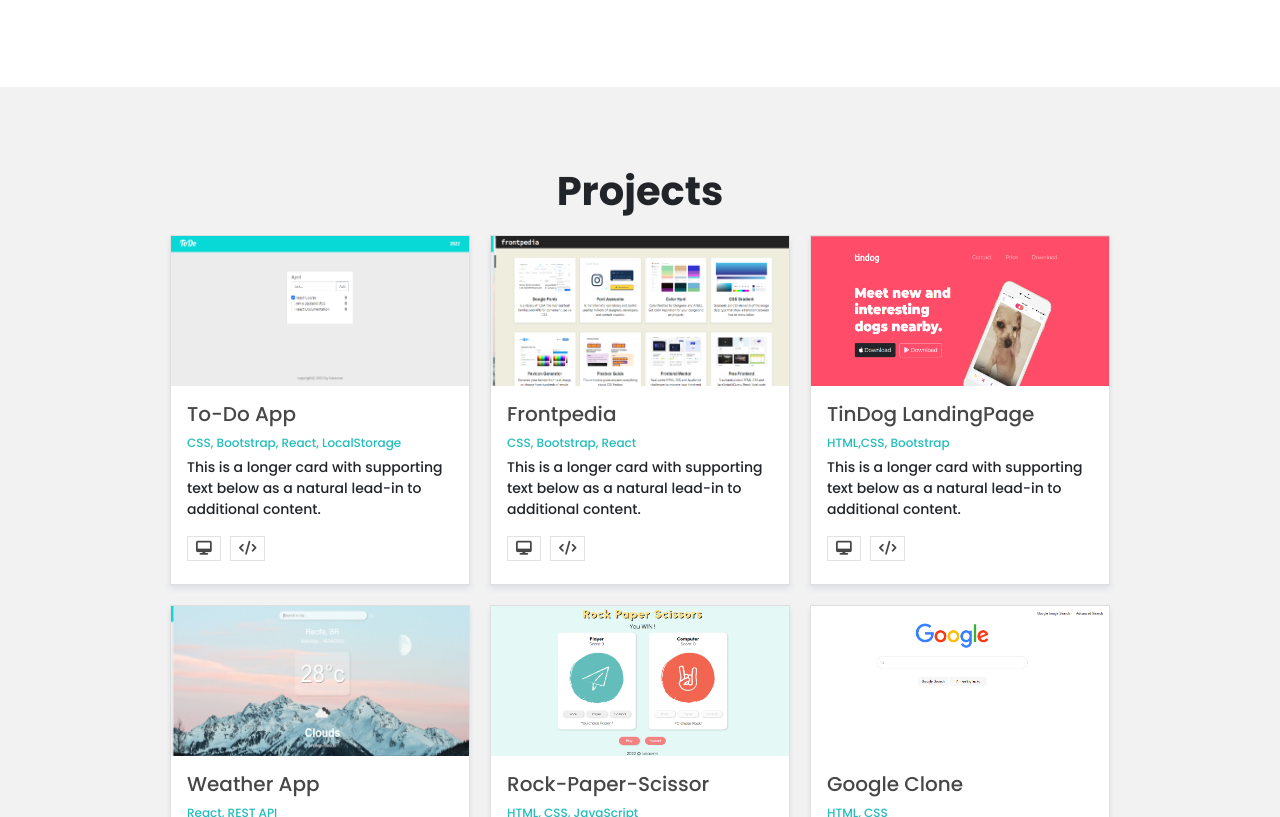
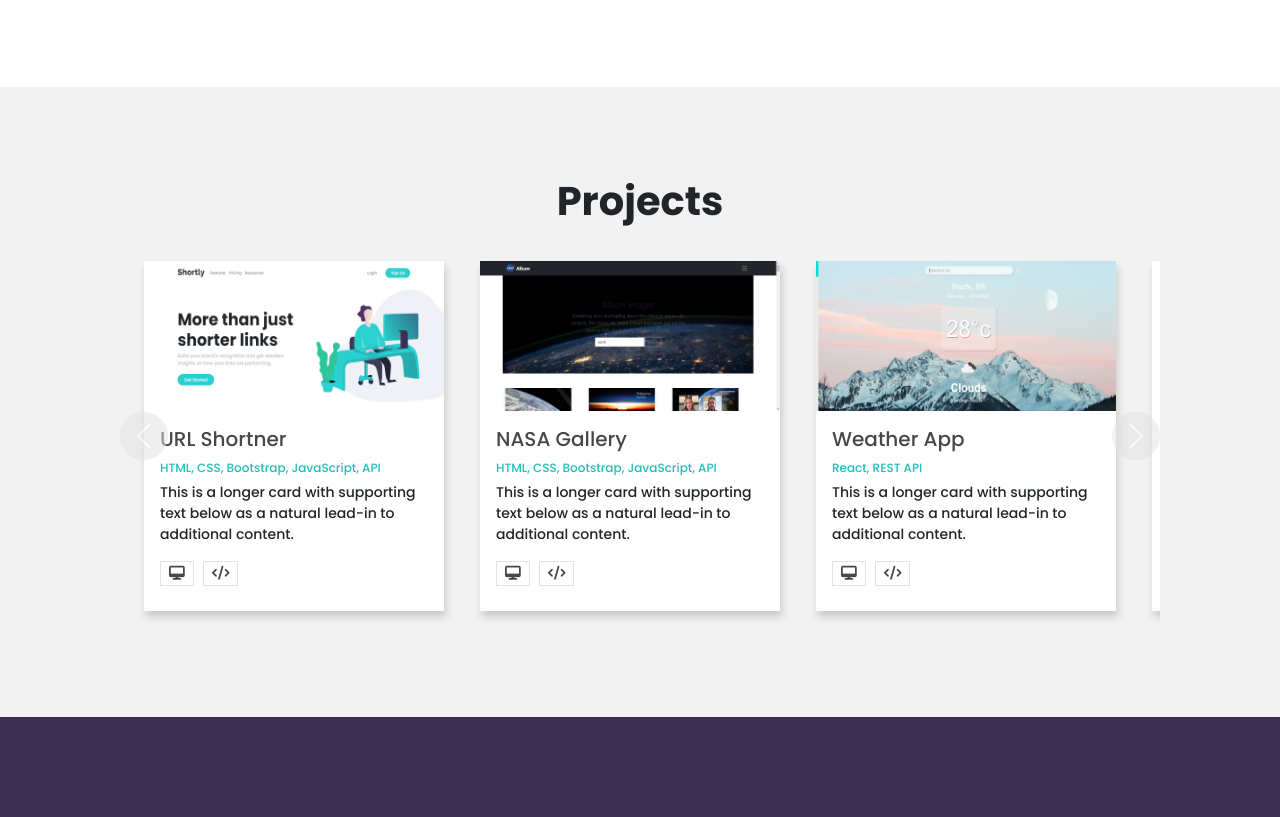
Before and after one commit to luisacmn/Portfolio, a plain HTML site: page index.html in a window 1280 px wide. Shown: the part 1983-2800 px from the top of the page. Drawn offline with nearby package versions, Linux system fonts and the light colour scheme; a script that the page names is missing.

Commit message:
Add files via upload
Changed "Projects" section:
- Created a card carousel to show projects
- Added two new projects

```diff
--- /dev/null
+++ b/app.js
@@ -0,0 +1,31 @@
+var multipleCardCarousel = document.querySelector(
+    "#carouselExampleControls"
+  );
+  if (window.matchMedia("(min-width: 768px)").matches) {
+    var carousel = new bootstrap.Carousel(multipleCardCarousel, {
+      interval: false,
+    });
+    var carouselWidth = $(".carousel-inner")[0].scrollWidth;
+    var cardWidth = $(".carousel-item").width();
+    var scrollPosition = 0;
+    $("#carouselExampleControls .carousel-control-next").on("click", function () {
+      if (scrollPosition < carouselWidth - cardWidth * 4) {
+        scrollPosition += cardWidth;
+        $("#carouselExampleControls .carousel-inner").animate(
+          { scrollLeft: scrollPosition },
+          600
+        );
+      }
+    });
+    $("#carouselExampleControls .carousel-control-prev").on("click", function () {
+      if (scrollPosition > 0) {
+        scrollPosition -= cardWidth;
+        $("#carouselExampleControls .carousel-inner").animate(
+          { scrollLeft: scrollPosition },
+          600
+        );
+      }
+    });
+  } else {
+    $(multipleCardCarousel).addClass("slide");
+  }
--- a/index.html
+++ b/index.html
@@ -128,42 +128,37 @@
         </div>
     </section>
 
-    <section id="projects">
+
+    <section id="projects" class="carousel">
         <h3 >Projects</h3>
         <div class="container">
+            <div id="carouselExampleControls" class="carousel" data-bs-ride="carousel">
+                <div class="carousel-inner">
+                    <div class="carousel-item active">
                         <div class="card">
-                <img src="images/Todo.png" class="card-img-top" alt="TodoApp">
+                            <img src="images/url-short.png" class="card-img-top" alt="TodoApp">
                             <div class="card-body">
-                  <h5 class="card-title">To-Do App</h5>
-                  <p class="card-skill">CSS, Bootstrap, React, LocalStorage</p>
+                            <h5 class="card-title">URL Shortner</h5>
+                            <p class="card-skill">HTML, CSS, Bootstrap, JavaScript, API</p>
                             <p class="card-text">This is a longer card with supporting text below as a natural lead-in to additional content.</p>
-                  <a href="https://csb-bxpsmf.netlify.app/" target="_blank" class="btn cardBtn"><i class="fa-solid fa-desktop"></i></a>
-                  <a href="https://github.com/luisacmn/Todo-App" target="_blank" class="btn cardBtn"><i class="fa-solid fa-code"></i></a>
+                            <a href="https://luisacmn.github.io/URL-Shortner/" target="_blank" class="btn cardBtn"><i class="fa-solid fa-desktop"></i></a>
+                            <a href="https://github.com/luisacmn/URL-Shortner" target="_blank" class="btn cardBtn"><i class="fa-solid fa-code"></i></a>
                             </div>
                         </div>
-
+                    </div>
+                    <div class="carousel-item ">
                         <div class="card">
-                <img src="images/frontpedia.png" class="card-img-top" alt="frontpedia">
+                            <img src="images/nasa-gallery.png" class="card-img-top" alt="...">
                             <div class="card-body">
-                  <h5 class="card-title">Frontpedia</h5>
-                  <p class="card-skill">CSS, Bootstrap, React</p>
-                  <p class="card-text">This is a longer card with supporting text below as a natural lead-in to additional content. </p>
-                  <a href="https://csb-84ohm1.netlify.app/" target="_blank" class="btn cardBtn"><i class="fa-solid fa-desktop"></i></a>
-                  <a href="https://github.com/luisacmn/Frontpedia-React" target="_blank" class="btn cardBtn"><i class="fa-solid fa-code"></i></a>
+                            <h5 class="card-title">NASA Gallery</h5>
+                            <p class="card-skill">HTML, CSS, Bootstrap, JavaScript, API</p>
+                            <p class="card-text">This is a longer card with supporting text below as a natural lead-in to additional content.</p>
+                            <a href="https://luisacmn.github.io/Nasa-gallery/" target="_blank" class="btn cardBtn"><i class="fa-solid fa-desktop"></i></a>
+                            <a href="https://github.com/luisacmn/Nasa-gallery" target="_blank" class="btn cardBtn"><i class="fa-solid fa-code"></i></a>
                             </div>
                         </div>
-
-              <div class="card">
-                <img src="images/TinDog.png" class="card-img-top" alt="...">
-                <div class="card-body">
-                  <h5 class="card-title">TinDog LandingPage</h5>
-                  <p class="card-skill">HTML,CSS, Bootstrap</p>
-                  <p class="card-text">This is a longer card with supporting text below as a natural lead-in to additional content.</p>
-                  <a href="https://luisacmn.github.io/TinDog_LandingPage/" target="_blank" class="btn cardBtn"><i class="fa-solid fa-desktop"></i></a>
-                  <a href="https://github.com/luisacmn/TinDog_LandingPage" target="_blank" class="btn cardBtn"><i class="fa-solid fa-code"></i></a>
                     </div>
-              </div>
-
+                    <div class="carousel-item">
                         <div class="card">
                             <img src="images/weatherApp.png" class="card-img-top" alt="...">
                             <div class="card-body">
@@ -174,18 +169,8 @@
                             <a href="https://github.com/luisacmn/Weather-app" target="_blank" class="btn cardBtn"><i class="fa-solid fa-code"></i></a>
                             </div>
                         </div>
-
-                <div class="card">
-                  <img src="images/RockPaperScissor.png" class="card-img-top" alt="...">
-                  <div class="card-body">
-                    <h5 class="card-title">Rock-Paper-Scissor</h5>
-                    <p class="card-skill">HTML, CSS, JavaScript</p>
-                    <p class="card-text">This is a longer card with supporting text below as a natural lead-in to additional content.</p>
-                    <a href="https://luisacmn.github.io/Rock-Paper-Scissors/" target="_blank" class="btn cardBtn"><i class="fa-solid fa-desktop"></i></a>
-                    <a href="https://github.com/luisacmn/Rock-Paper-Scissors" target="_blank" class="btn cardBtn"><i class="fa-solid fa-code"></i></a>
                     </div>
-                </div>
-
+                    <div class="carousel-item">
                         <div class="card">
                             <img src="images/GoogleClone.png" class="card-img-top" alt="Google">
                             <div class="card-body">
@@ -197,8 +182,66 @@
                             </div>
                         </div>
                     </div>
+                    <div class="carousel-item ">
+                        <div class="card">
+                            <img src="images/RockPaperScissor.png" class="card-img-top" alt="...">
+                            <div class="card-body">
+                            <h5 class="card-title">Rock-Paper-Scissor</h5>
+                            <p class="card-skill">HTML, CSS, JavaScript</p>
+                            <p class="card-text">This is a longer card with supporting text below as a natural lead-in to additional content.</p>
+                            <a href="https://luisacmn.github.io/Rock-Paper-Scissors/" target="_blank" class="btn cardBtn"><i class="fa-solid fa-desktop"></i></a>
+                            <a href="https://github.com/luisacmn/Rock-Paper-Scissors" target="_blank" class="btn cardBtn"><i class="fa-solid fa-code"></i></a>
+                            </div>
+                        </div>
+                    </div>
+                    <div class="carousel-item">
+                        <div class="card">
+                            <img src="images/Todo.png" class="card-img-top" alt="TodoApp">
+                            <div class="card-body">
+                            <h5 class="card-title">To-Do App</h5>
+                            <p class="card-skill">CSS, Bootstrap, React, LocalStorage</p>
+                            <p class="card-text">This is a longer card with supporting text below as a natural lead-in to additional content.</p>
+                            <a href="https://csb-bxpsmf.netlify.app/" target="_blank" class="btn cardBtn"><i class="fa-solid fa-desktop"></i></a>
+                            <a href="https://github.com/luisacmn/Todo-App" target="_blank" class="btn cardBtn"><i class="fa-solid fa-code"></i></a>
+                            </div>
+                        </div>
+                    </div>
+                    <div class="carousel-item">
+                        <div class="card">
+                            <img src="images/frontpedia.png" class="card-img-top" alt="frontpedia">
+                            <div class="card-body">
+                            <h5 class="card-title">Frontpedia</h5>
+                            <p class="card-skill">CSS, Bootstrap, React</p>
+                            <p class="card-text">This is a longer card with supporting text below as a natural lead-in to additional content. </p>
+                            <a href="https://csb-84ohm1.netlify.app/" target="_blank" class="btn cardBtn"><i class="fa-solid fa-desktop"></i></a>
+                            <a href="https://github.com/luisacmn/Frontpedia-React" target="_blank" class="btn cardBtn"><i class="fa-solid fa-code"></i></a>
+                            </div>
+                        </div>
+                    </div>
+                    <div class="carousel-item">
+                        <div class="card">
+                            <img src="images/TinDog.png" class="card-img-top" alt="...">
+                            <div class="card-body">
+                            <h5 class="card-title">TinDog LandingPage</h5>
+                            <p class="card-skill">HTML,CSS, Bootstrap</p>
+                            <p class="card-text">This is a longer card with supporting text below as a natural lead-in to additional content.</p>
+                            <a href="https://luisacmn.github.io/TinDog_LandingPage/" target="_blank" class="btn cardBtn"><i class="fa-solid fa-desktop"></i></a>
+                            <a href="https://github.com/luisacmn/TinDog_LandingPage" target="_blank" class="btn cardBtn"><i class="fa-solid fa-code"></i></a>
+                            </div>
+                        </div>
+                    </div>
+                </div>
+                <button class="carousel-control-prev" type="button" data-bs-target="#carouselExampleControls" data-bs-slide="prev">
+                    <span class="carousel-control-prev-icon" aria-hidden="true"></span>
+                    <span class="visually-hidden">Previous</span>
+                </button>
+                <button class="carousel-control-next" type="button" data-bs-target="#carouselExampleControls" data-bs-slide="next">
+                    <span class="carousel-control-next-icon" aria-hidden="true"></span>
+                    <span class="visually-hidden">Next</span>
+                </button>
+            </div>
+        </div>
     </section>
-
 
     <section id="contact">
         <div class="container">
@@ -233,13 +276,15 @@
         </div>
     </footer>
 
-
-
-
     <script src="https://ajax.googleapis.com/ajax/libs/jquery/3.6.0/jquery.min.js"></script>
-
     <!-- Bootstrap script -->
     <script src="https://cdn.jsdelivr.net/npm/bootstrap@5.1.3/dist/js/bootstrap.bundle.min.js" integrity="sha384-ka7Sk0Gln4gmtz2MlQnikT1wXgYsOg+OMhuP+IlRH9sENBO0LRn5q+8nbTov4+1p" crossorigin="anonymous"></script>
     <script src="app.js"></script>
 </body>
 </html>
+
+
+
+<!--Carousel Reference
+https://codingyaar.com/bootstrap-carousel-multiple-items-increment-by-1/
+-->
--- a/style.css
+++ b/style.css
@@ -97,7 +97,7 @@ header{
 }
 
 .title-box{
-    padding-left: 100px;
+    padding-left: 80px;
     padding-top: 230px;
 }
 
@@ -109,7 +109,7 @@ header{
 
 .header-img{
     width: 600px;
-    margin-left: 0;
+    margin-left: -30px;
     margin-top: 60px;
 }
 
@@ -231,15 +231,10 @@ header{
 /*PROJECTS*/
 #projects{
     background-color: hsl(0, 0%, 95%);
-    padding:80px 0;
+    padding: 90px 0;
+
 }
 
-#projects .container{
-    display: flex;
-    flex-wrap: wrap;
-    gap: 20px;
-    justify-content: center;
-}
 
 .card{
     box-shadow: 0px 4px 6px rgb(134 151 168 / 20%);
@@ -320,8 +315,36 @@ input {
 /*CAROUSEL*/
 #carousel{
     background-color: hsl(0, 0%, 95%);
-    justify-content: center;
 }
+
+@media (min-width: 768px) {
+    .carousel-inner {
+      display: flex;
+    }
+    .carousel-item {
+      margin-right: 0;
+      flex: 0 0 33.333333%;
+      display: block;
+    }
+  }
+
+  .carousel-inner{
+    padding: 1em;
+}
+.card{
+    margin: 0 .5em;
+    box-shadow: 2px 6px 8px 0 rgba(22, 22, 26, 0.18);
+    border: none;
+}
+.carousel-control-prev, .carousel-control-next{
+    background-color: #e1e1e1;
+    width: 6vh;
+    height: 6vh;
+    border-radius: 50%;
+    top: 50%;
+    transform: translateY(-50%);
+}
+
 
 
 /*FOOTER*/
```
Also changed, not shown: images/nasa-gallery.png (added), images/url-short.png (added). Lines whose indentation alone changed are shown as unchanged.
